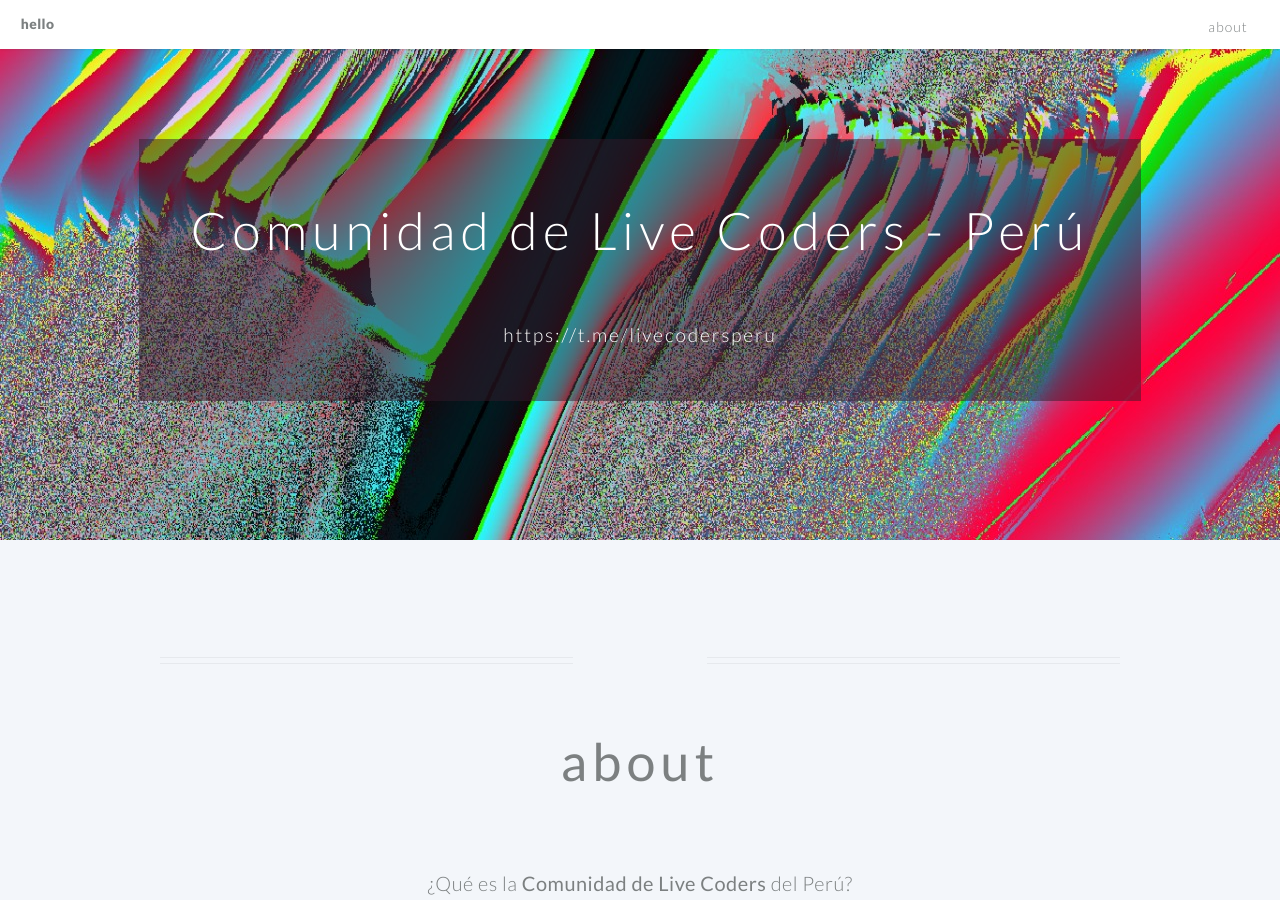
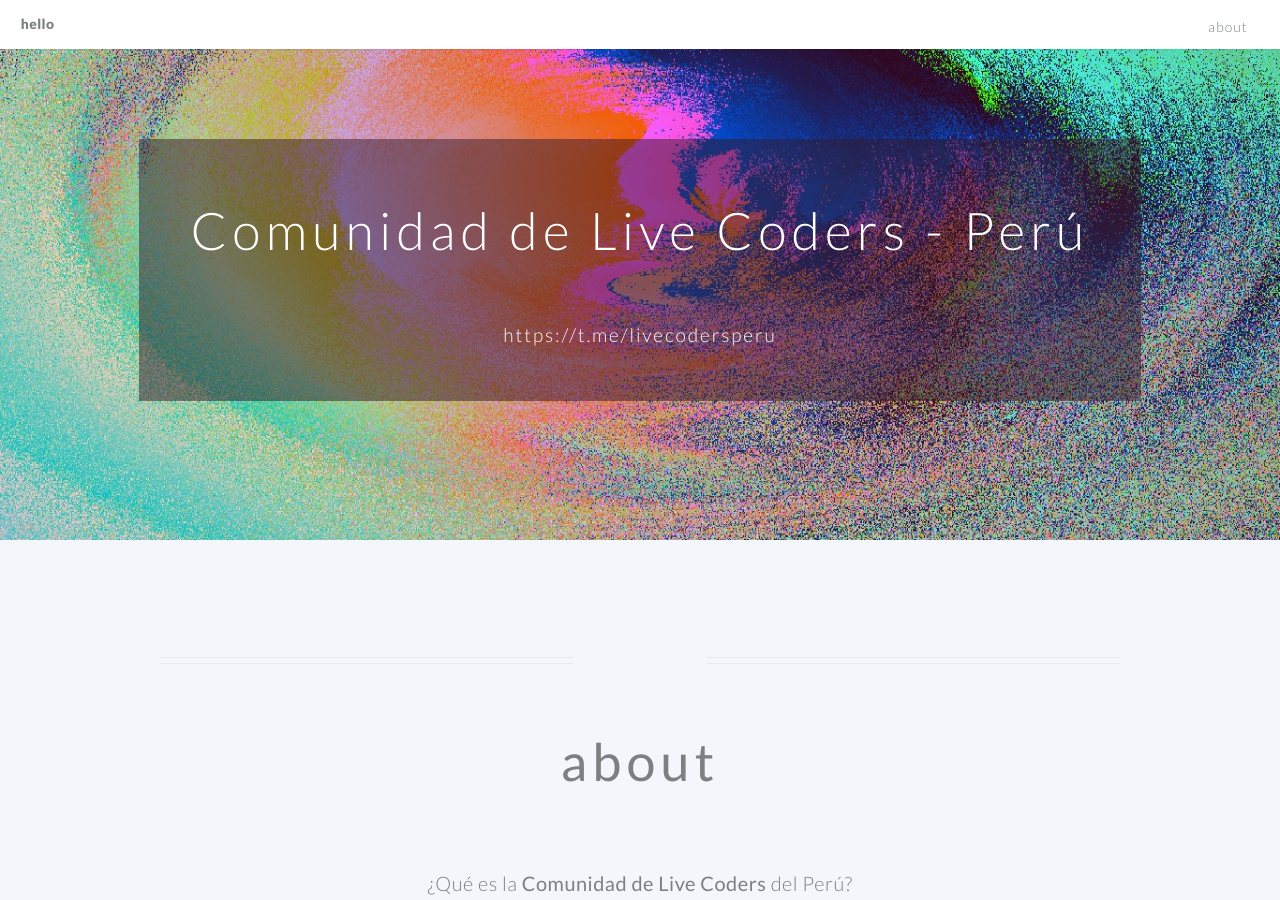
Before and after one commit to livecoders-peru/livecoders-peru.github.io, a Jekyll site: the page built from index.md, in a window 1280 px wide and 900 px high. Built offline with Jekyll 4.4.1, drawn with Linux system fonts in a browser that asks for light colours.

Commit message:
fifth commit

```diff
--- a/index.md
+++ b/index.md
@@ -6,7 +6,7 @@ layout: hello-default
 # these variables are required -------------------------------
 banner_title: Comunidad de Live Coders - Perú
 banner_subtitle: https://t.me/livecodersperu
-background_image: /images/IMG_0420.jpeg
+background_image: /images/IMG_0419.jpeg
 
 # all of the following variables are optional -----------------
 page_url: /hello # only include this variable if you aren't building the page to your primary domain
```
Also changed, not shown: images/IMG_0419.jpeg (added).
